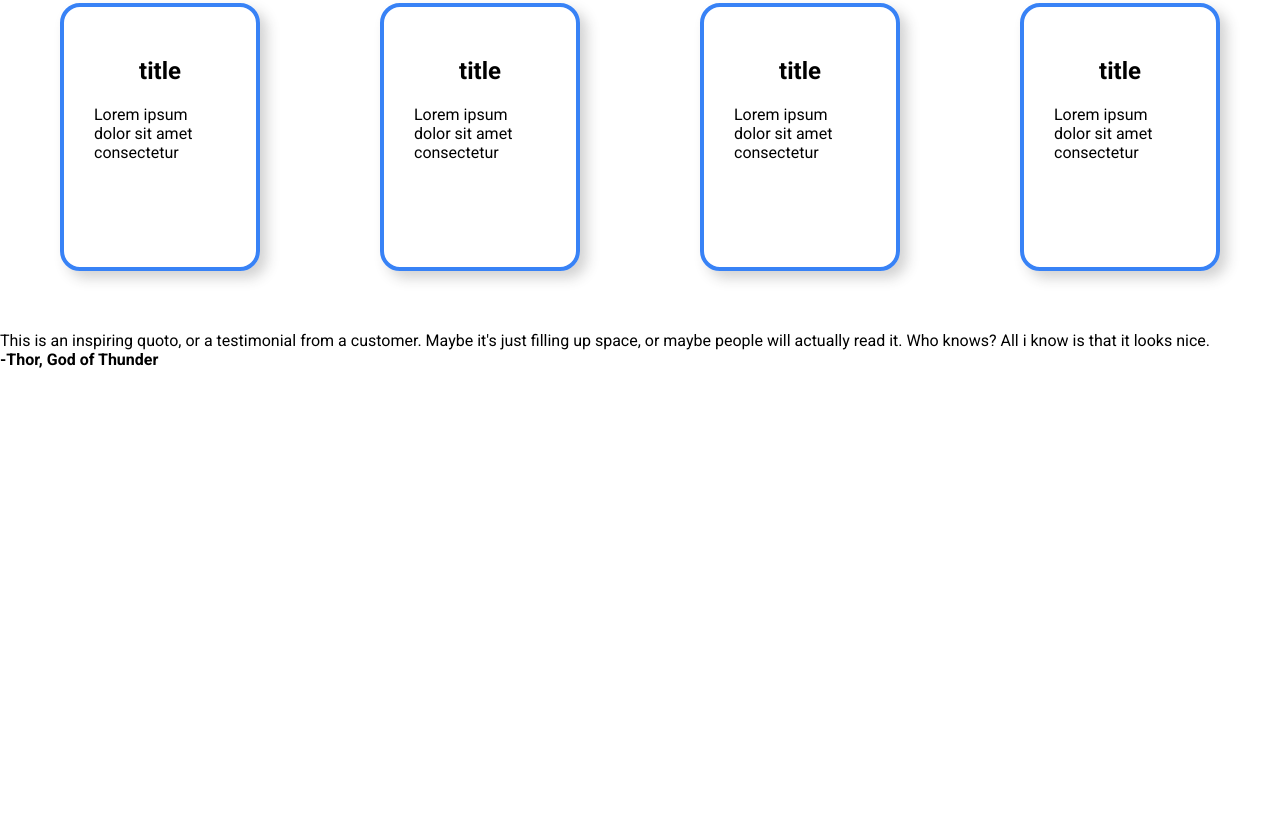
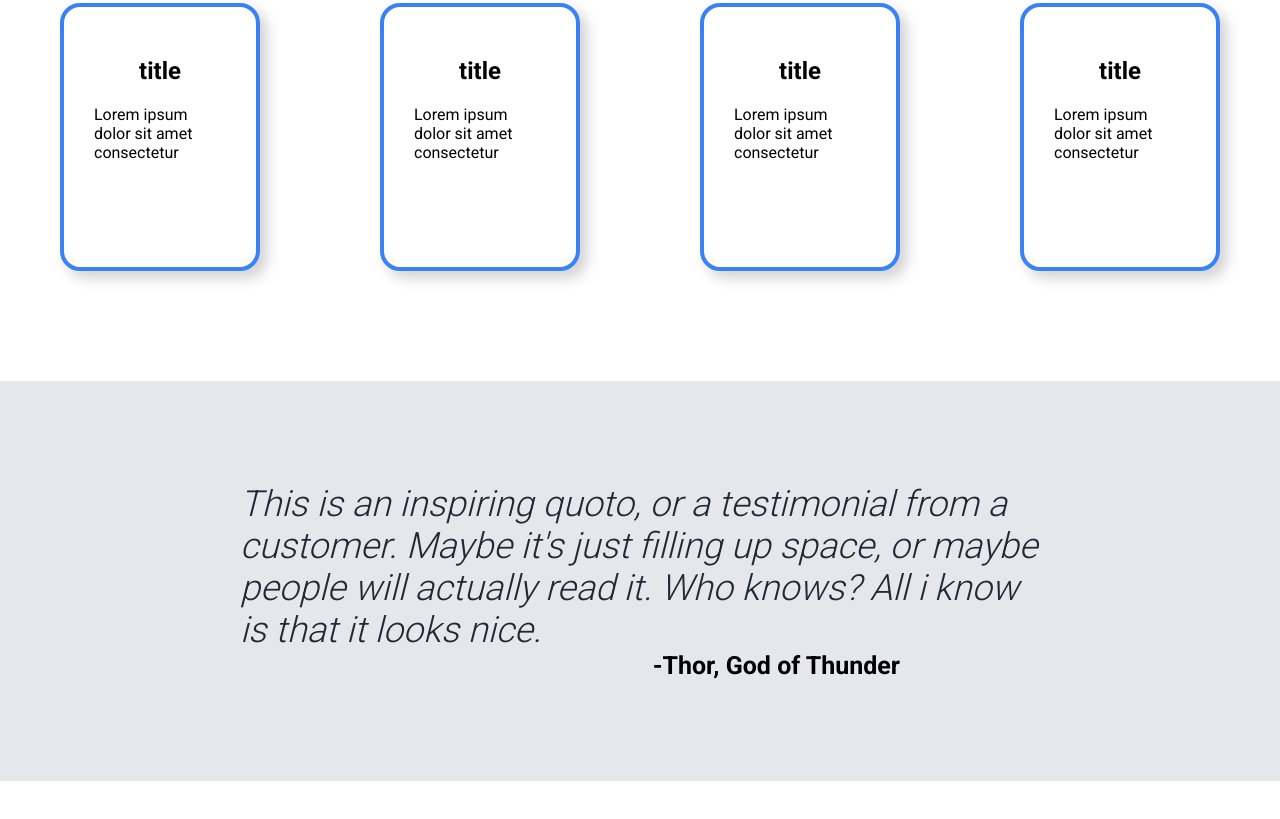
Before and after one commit to 01Rian/LANDING-PAGE, a plain HTML site: page index.html in a window 1280 px wide. Shown: the part 739-1558 px from the top of the page. Drawn offline with Linux system fonts and the light colour scheme.

Commit message:
add main-mid css style

```diff
--- a/style.css
+++ b/style.css
@@ -101,6 +101,7 @@ button {
     display: flex;
     justify-content: center;
     align-items: center;
+    margin-bottom: 50px;
  }
 
  .card {
@@ -121,3 +122,29 @@ button {
   .card h2 {
     text-align: center;
   }
+
+  /* Main-mid */
+
+  .main-mid {
+    align-items: center;
+    justify-content: center;
+    display: flex;
+    flex-direction: column;
+    height: 400px;
+    background-color: #E5E7EB;
+    margin-bottom: 50px;
+  }
+
+  .text-main-mid {
+    width: 800px;
+    font-weight: lighter;
+    font-style: italic;
+    font-size: 36px;
+    color: #1F2937;
+  }
+
+  .main-mid strong {
+    margin-right: 380px;
+    align-self: flex-end;
+    font-size: 25px;
+  }
```
